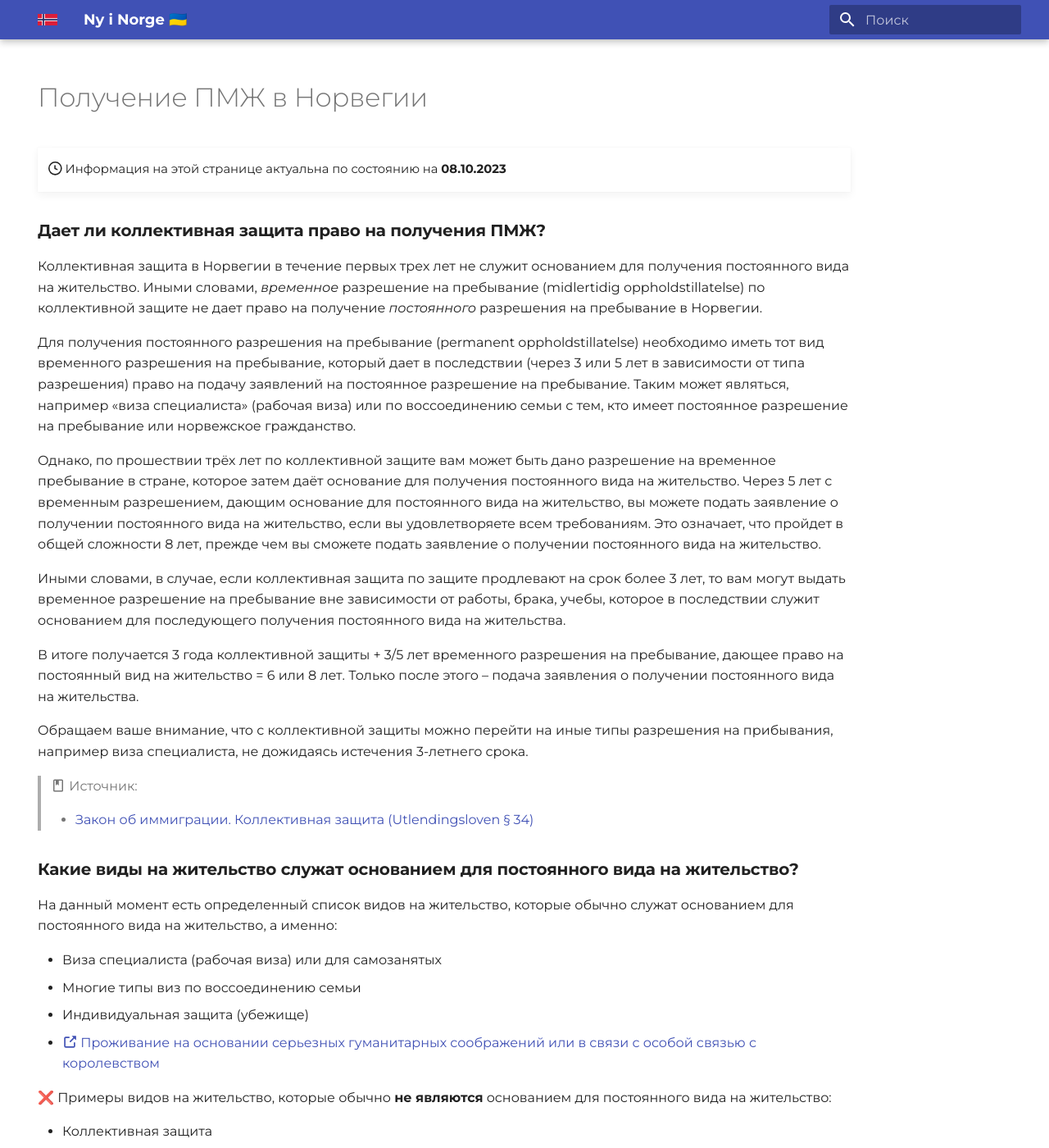
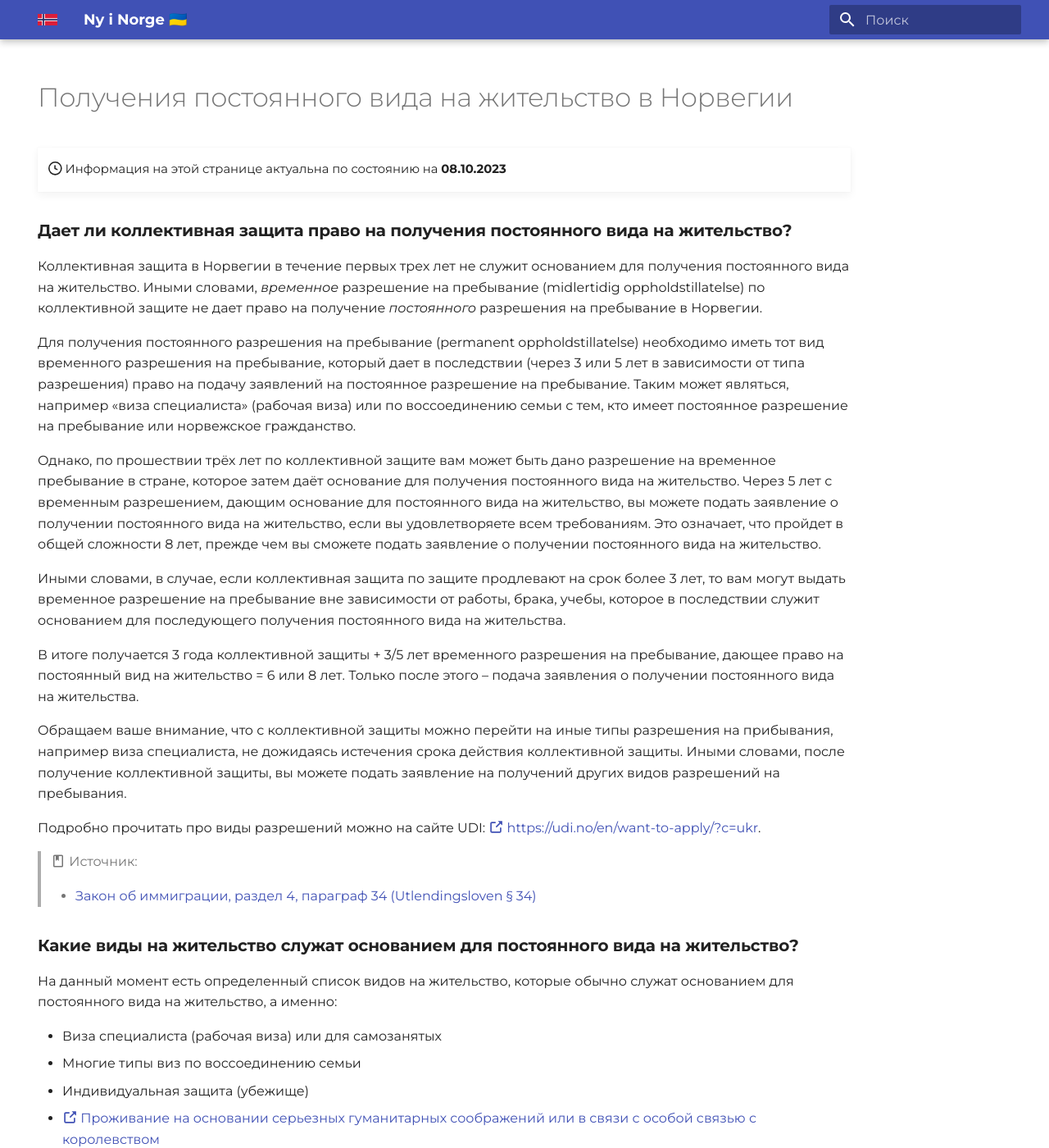
Before and after one commit to nyinorge/nyinorge.github.io, an MkDocs documentation site: the page built from docs/permanent-oppholdstillatelse.md, in a window 1280 px wide and 1400 px high. Shown: the whole window at 82% size. Built offline with MkDocs 1.6.1 and Material for MkDocs 9.7.7, drawn with Linux system fonts in a browser that asks for light colours; some of the changed text lies outside the part shown.

Commit message:
Update permanent-oppholdstillatelse.md

```diff
--- a/docs/permanent-oppholdstillatelse.md
+++ b/docs/permanent-oppholdstillatelse.md
@@ -1,5 +1,5 @@
 ---
-title: Получение ПМЖ в Норвегии
+title: Получения постоянного вида на жительство в Норвегии
 hide:
   - navigation
   - toc
@@ -8,7 +8,7 @@ hide:
 !!! updated ""
     :octicons-clock-16: Информация на этой странице актуальна по состоянию на **08.10.2023**
 
-## Дает ли коллективная защита право на получения ПМЖ?
+## Дает ли коллективная защита право на получения постоянного вида на жительство?
 
 Коллективная защита в Норвегии в течение первых трех лет не служит основанием для получения постоянного вида на жительство. Иными словами, *временное* разрешение на пребывание (midlertidig oppholdstillatelse) по коллективной защите не дает право на получение *постоянного* разрешения на пребывание в Норвегии.
 
@@ -20,11 +20,13 @@ hide:
 
 В итоге получается 3 года коллективной защиты + 3/5 лет временного разрешения на пребывание, дающее право на постоянный вид на жительство = 6 или 8 лет. Только после этого – подача заявления о получении постоянного вида на жительства.
 
-Обращаем ваше внимание, что с коллективной защиты можно перейти на иные типы разрешения на прибывания, например виза специалиста, не дожидаясь истечения 3-летнего срока.
+Обращаем ваше внимание, что с коллективной защиты можно перейти на иные типы разрешения на прибывания, например виза специалиста, не дожидаясь истечения срока действия коллективной защиты. Иными словами, после получение коллективной защиты, вы можете подать заявление на получений других видов разрешений на пребывания.
+
+Подробно прочитать про виды разрешений можно на сайте UDI: [:octicons-link-external-16: https://udi.no/en/want-to-apply/?c=ukr](https://udi.no/en/want-to-apply/?c=ukr).
 
 > :material-book-outline: Источник:
 >
-> - [Закон об иммиграции. Коллективная защита (Utlendingsloven § 34)](https://lovdata.no/dokument/NL/lov/2008-05-15-35/KAPITTEL_4#%C2%A734)
+> - [Закон об иммиграции, раздел 4, параграф 34 (Utlendingsloven § 34)](https://lovdata.no/dokument/NL/lov/2008-05-15-35/KAPITTEL_4#%C2%A734)
 
 ## Какие виды на жительство служат основанием для постоянного вида на жительство?
 
@@ -59,14 +61,9 @@ hide:
 - Имеет индивидуальную защиту
 - Иметь вид на жительство из-за сильных гуманитарных соображений
 
-Что означает непрерывное проживания, и с какой даты исчисляется срок проживания, можно узнать на [:octicons-link-external-16: сайте UDI](https://udi.no/en/word-definitions/calculating-the-residence-period-for-permanent-residence-permits/).
+Подробную информацию можно узнать в источниках ниже.
 
 > :material-book-outline: Источники:
 >
-> - [Расчет срока пребывания для постоянного вида на жительство (udi.no)](https://udi.no/en/word-definitions/calculating-the-residence-period-for-permanent-residence-permits/)
-> - [Закон об иммиграции. Постоянный вид на жительство (Utlendingsloven § 62)](https://lovdata.no/lov/2008-05-15-35/§62)
-
-
-# Где можно прочитать подробнее?
-
-Cайт UDI: [:octicons-link-external-16: https://udi.no/en/want-to-apply/?c=ukr](https://udi.no/en/want-to-apply/?c=ukr).
+> - [Calculating the residence period for permanent residence permits (udi.no)](https://udi.no/en/word-definitions/calculating-the-residence-period-for-permanent-residence-permits/)
+> - [Закон об иммиграции, раздел 7, параграф 62 (Utlendingsloven § 62)](https://lovdata.no/lov/2008-05-15-35/§62)
```
Also changed, not shown: other parts of docs/permanent-oppholdstillatelse.md (+1 -1 lines).
